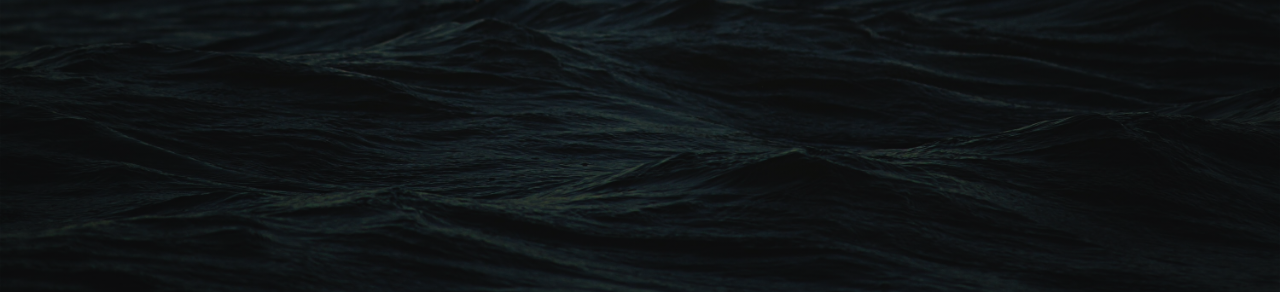
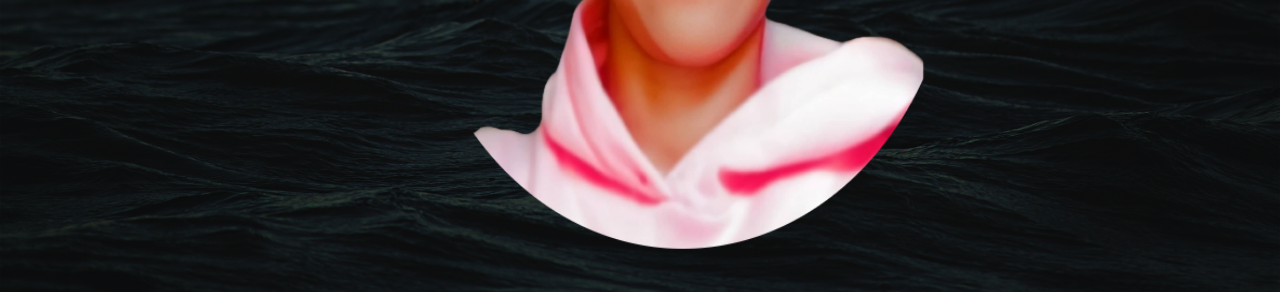
Before and after one commit to Junecabz/My-Portfolio, a plain HTML site: page index.html in a window 1280 px wide. Shown: the part 508-800 px from the top of the page. Drawn offline with Linux system fonts and the light colour scheme; files whose address does not match are found by name.

Commit message:
Update index.html

```diff
--- a/index.html
+++ b/index.html
@@ -23,7 +23,7 @@
       </div>
     </nav>
     <div class="images">
-      <img src="ASSETS/picture.png" class="ucab">
+      <img src="picture.png" class="ucab">
 
     </div>
     <!--This is my <section> -->
```
